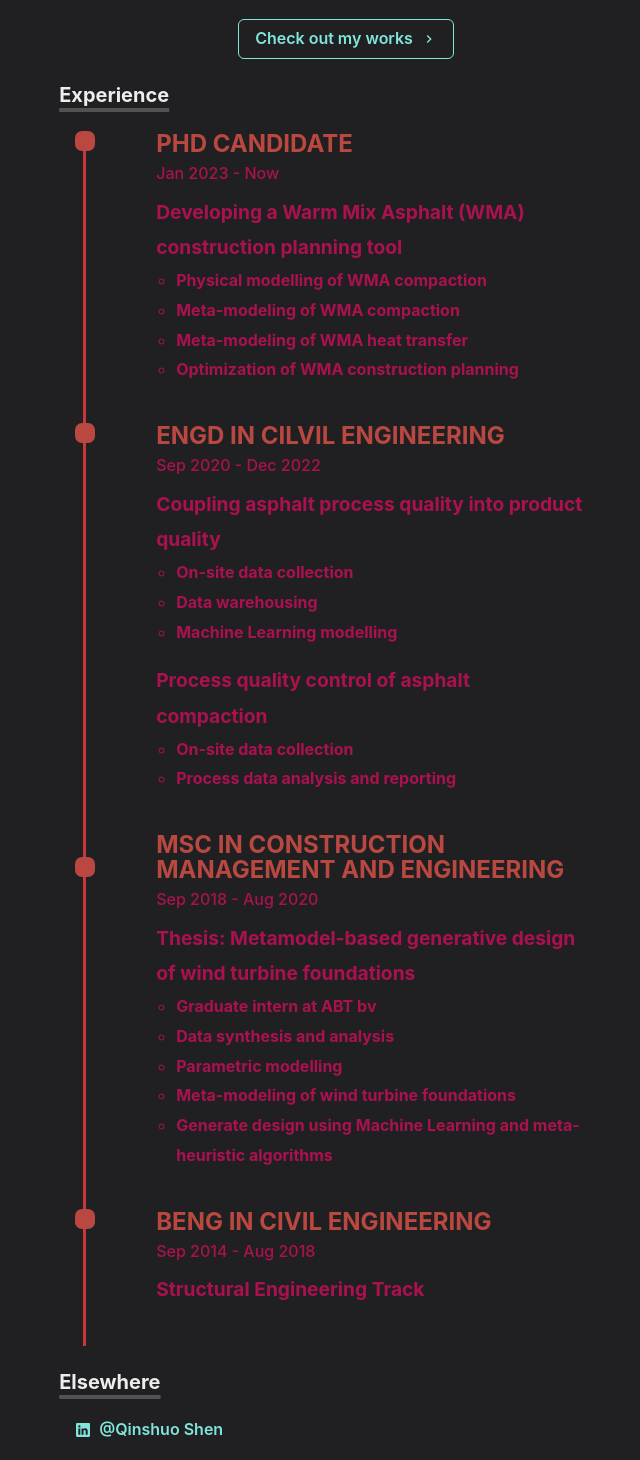
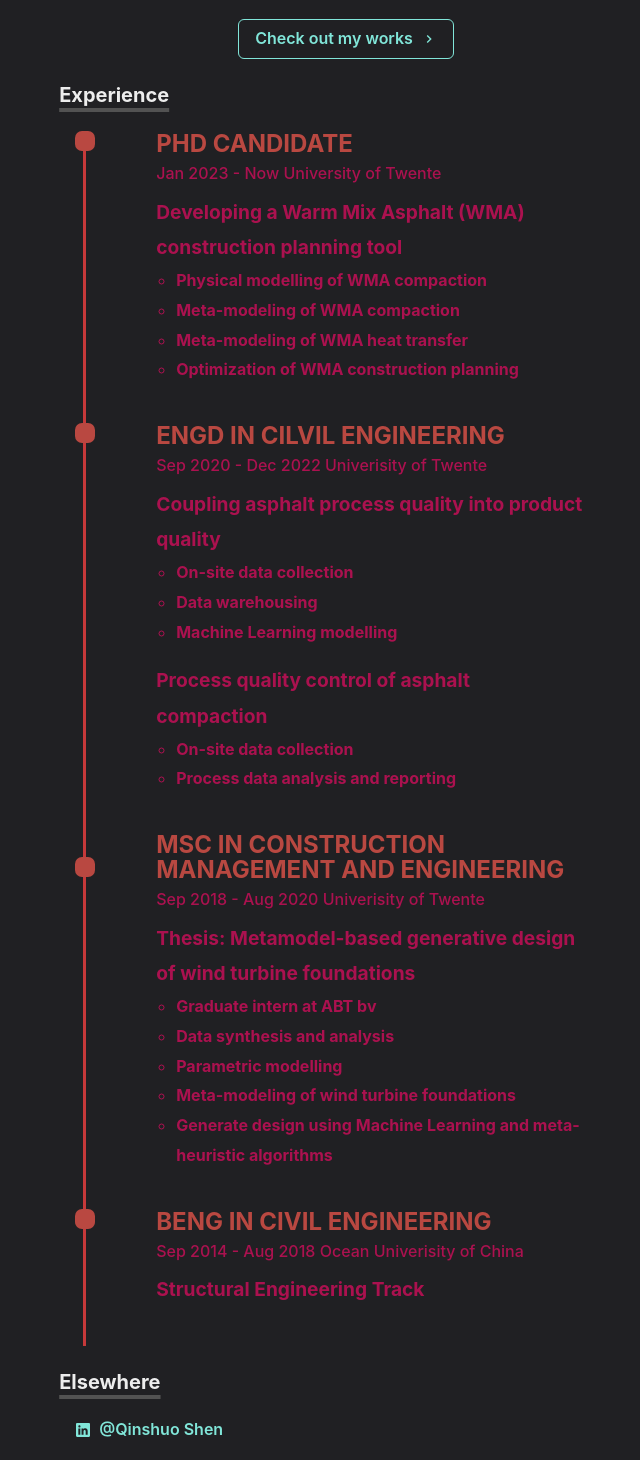
Before and after one commit to sawaldo/shen-homepage, a Next.js app: page / in a window 1280 px wide. Shown: the part 555-2015 px from the top of the page, without its empty margins (294-934 px from the left). Built offline with nearby package versions, Linux system fonts and the light colour scheme.

Commit message:
Updated timeline

```diff
--- a/components/Timeline/content.js
+++ b/components/Timeline/content.js
@@ -2,7 +2,7 @@ const steps = [
        {
          title: "PhD candidate",
          description:
-           "Jan 2023 - Now",
+           "Jan 2023 - Now University of Twente",
          content: [
            {
              title: "Developing a Warm Mix Asphalt (WMA) construction planning tool",
@@ -19,7 +19,7 @@ const steps = [
        {
          title: "EngD in Cilvil Engineering",
          description:
-           "Sep 2020 - Dec 2022",
+           "Sep 2020 - Dec 2022 Univerisity of Twente",
          content: [
            {
              title: "Coupling asphalt process quality into product quality",
@@ -41,7 +41,7 @@ const steps = [
        {
          title: "MSc in Construction Management and Engineering",
          description:
-           "Sep 2018 - Aug 2020",
+           "Sep 2018 - Aug 2020 Univerisity of Twente",
          content: [
            {
              title: "Thesis: Metamodel-based generative design of wind turbine foundations",
@@ -57,7 +57,7 @@ const steps = [
        {
         title: "BEng in Civil Engineering",
         description:
-          "Sep 2014 - Aug 2018",
+          "Sep 2014 - Aug 2018 Ocean Univerisity of China",
         content: [
           {
             title: "Structural Engineering Track",
```
